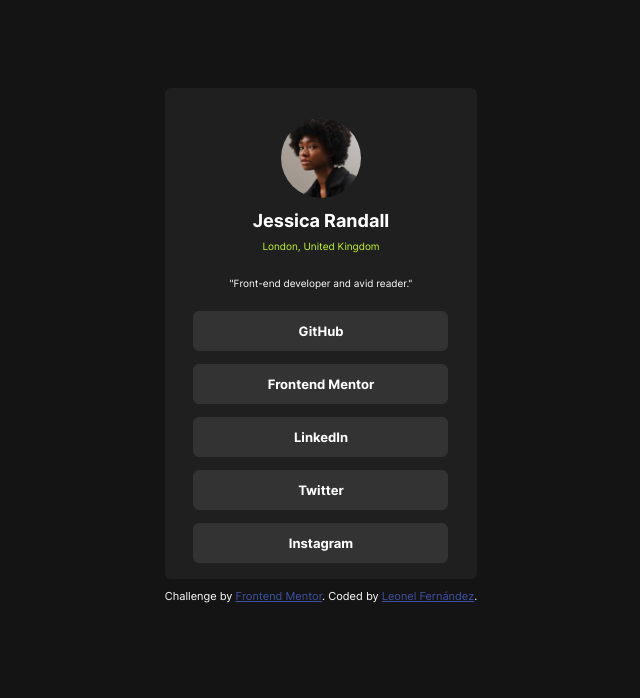
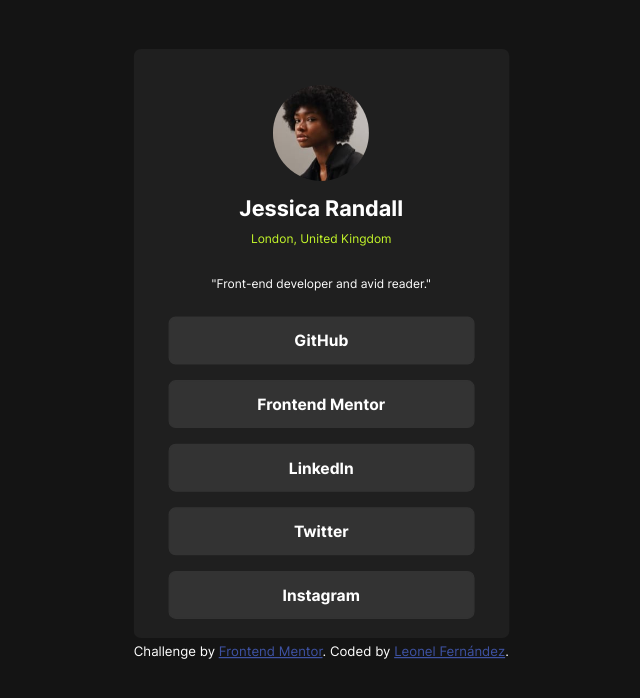
Before and after one commit to LeoFernandez037/Git, a plain HTML site: page ProyectoPresentacion/index.html in a window 1280 px wide. Shown: the whole page, without its empty margins (319-959 px from the left). Drawn offline with Linux system fonts and the light colour scheme.

Commit message:
'syncro final'

```diff
--- a/ProyectoPresentacion/style.css
+++ b/ProyectoPresentacion/style.css
@@ -18,7 +18,7 @@ body{
     font-family: Fuentexd;
 }
 .contenedorDinamico{
-    margin-top: 80px;
+    margin-top: 110px;
     display: flex;
     background-color:  var(--DarkGrey) ;
     align-items: center;
@@ -125,3 +125,14 @@ button:hover{
     font-family: 'FuenteNormal';
     src: url(Inter-Regular.ttf);
 }
+
+@media (min-width: 376px) {
+   .contenedorDinamico{
+        margin-top: 90px;
+        scale: 1.2;
+   }
+    .attribution{
+        scale: 1.2;
+        margin-top: 55px;
+    }
+  }
```
Also changed, not shown: ProyectoPresentacion/index.html (+0 -1 lines).
